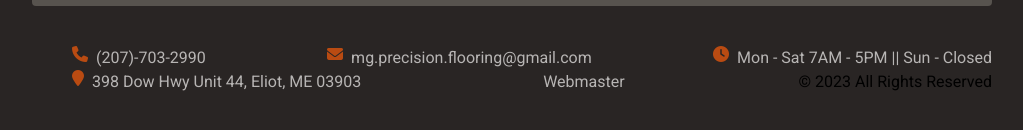
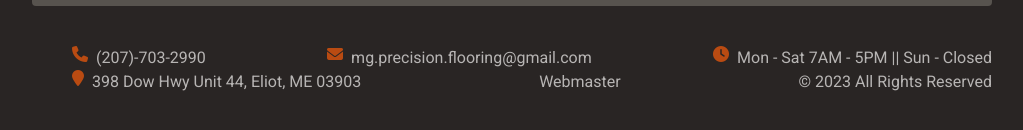
Before and after one commit to DominykMcNamara/precision-flooring-1, a React (Create React App) app: page / in a window 1280 px wide. Shown: the part 1996-2126 px from the top of the page, without its empty margins (128-1151 px from the left). Built offline with nearby package versions, Linux system fonts and the light colour scheme; no server answers; the database is empty.

Commit message:
fix styling

```diff
--- a/src/components/Footer.jsx
+++ b/src/components/Footer.jsx
@@ -26,7 +26,7 @@ export const Footer = () => {
           </h3>{" "}
         </div>
         <h3 className="ml-2 text-stone-200 opacity-75 cursor-pointer"><Link to="/webmaster">Webmaster</Link></h3>
-        <h3>&copy; 2023 All Rights Reserved</h3>
+        <h3 className="ml-2 text-stone-200 opacity-75 cursor-pointer">&copy; 2023 All Rights Reserved</h3>
       </div>
     </div>
   );
```
